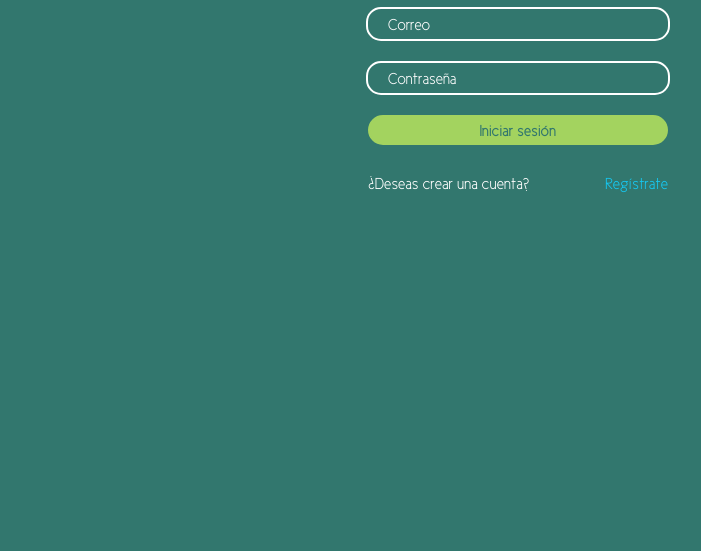
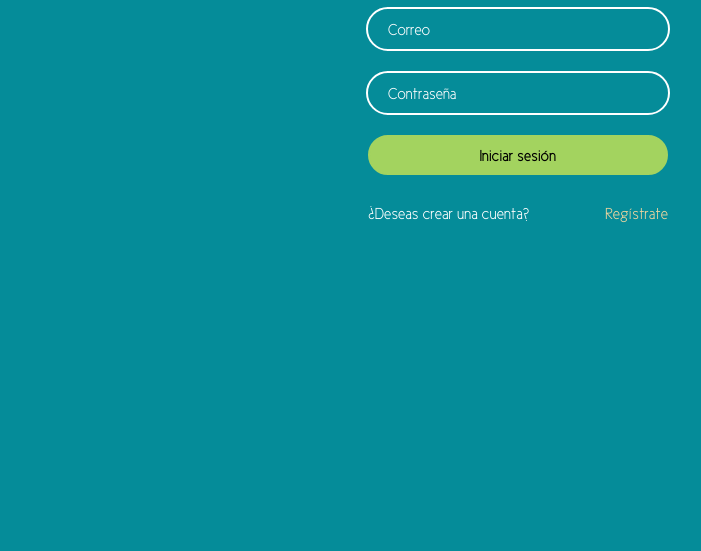
Before and after one commit to dcoa/SugarType, a website: page src/index.html in a window 1280 px wide. Shown: the part 249-800 px from the top of the page, without its empty margins (122-823 px from the left). Drawn offline with Linux system fonts and the light colour scheme.

Commit message:
Pequeño ajuste inputs

```diff
--- a/src/style.css
+++ b/src/style.css
@@ -11,7 +11,7 @@
     font-family: 'ciclegordita';
     src: url('./fonts/cicle_gordita-webfont.woff2') format('woff2'),
          url('./fonts/cicle_gordita-webfont.woff') format('woff');
-    font-weight: normal;
+    font-weight: bold;
     font-style: normal;
 }
 
@@ -24,7 +24,7 @@
 }
 
 :root {
-    --main-color: #32776E;
+    --main-color: #058C99;
     --secondary-color: #8AC8C0;
     --orange-color: #EB6D30;
     --orangeS-buttons: #F19E76;
@@ -116,8 +116,8 @@ body{
     background-color: var(--main-color);
     margin-top: 20px;
     width: 300px;
-    height: 30px;
-    border-radius: 15px;
+    height: 40px;
+    border-radius: 25px;
     border: 2px solid white;
     color: white;
     font-family: 'ciclesemi';
@@ -130,17 +130,18 @@ body{
 }
 .sendButton {
     background-color: var(--green-color);
-    padding: 5px;
+    padding: 10px;
     margin-top: 20px;
     width: 300px;
-    height: 30px;
-    border-radius: 15px;
-    color: var(--main-color);
+    height: 40px;
+    border-radius: 25px;
+    color: black;
     border: 2px solid var(--green-color);
     display: flex;
     justify-content: space-around;
     font-family: 'ciclegordita';
     font-size: 16px;
+    font-weight: bold;
 
 }
 #signIn{
@@ -152,5 +153,6 @@ body{
 }
 #signIn > a {
     text-decoration: none;
-    color: #16c8f2;
+    color: rgb(238, 213, 159);
+    font-size: 16px;
 }
```
